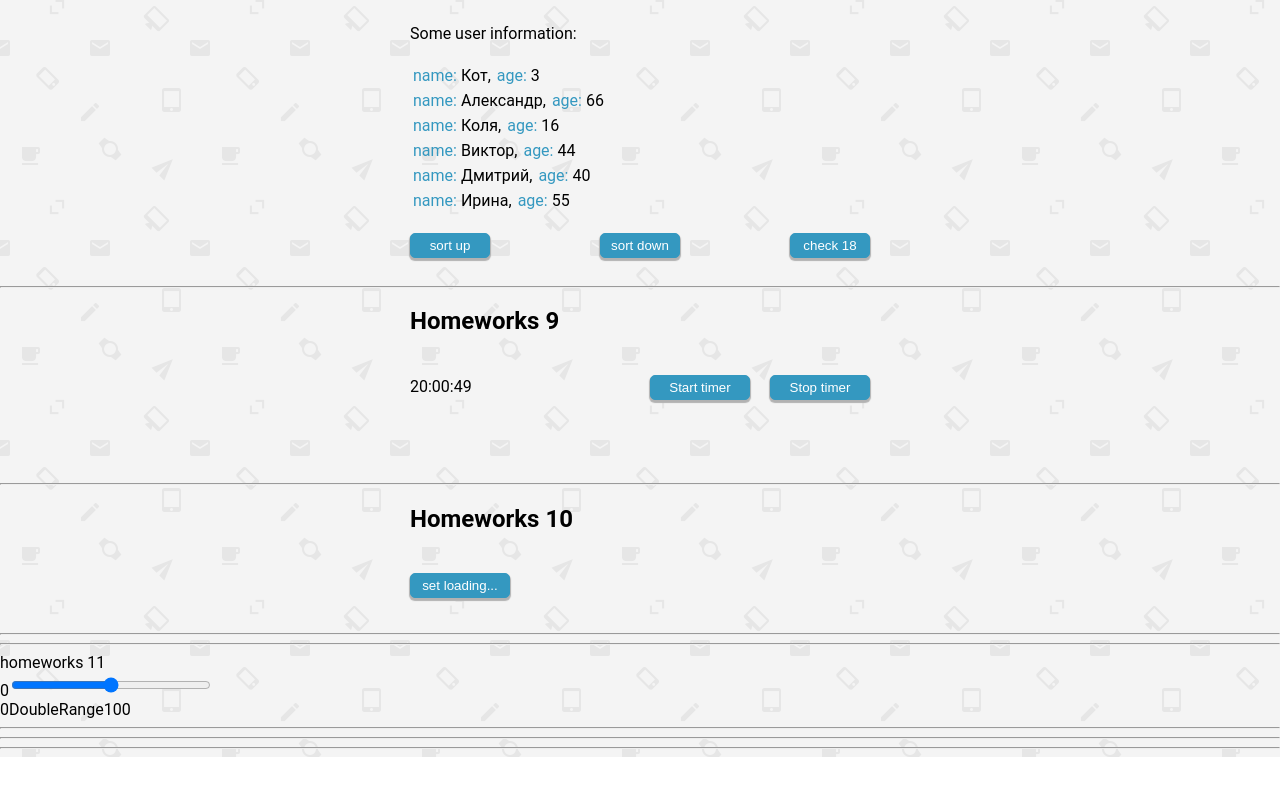
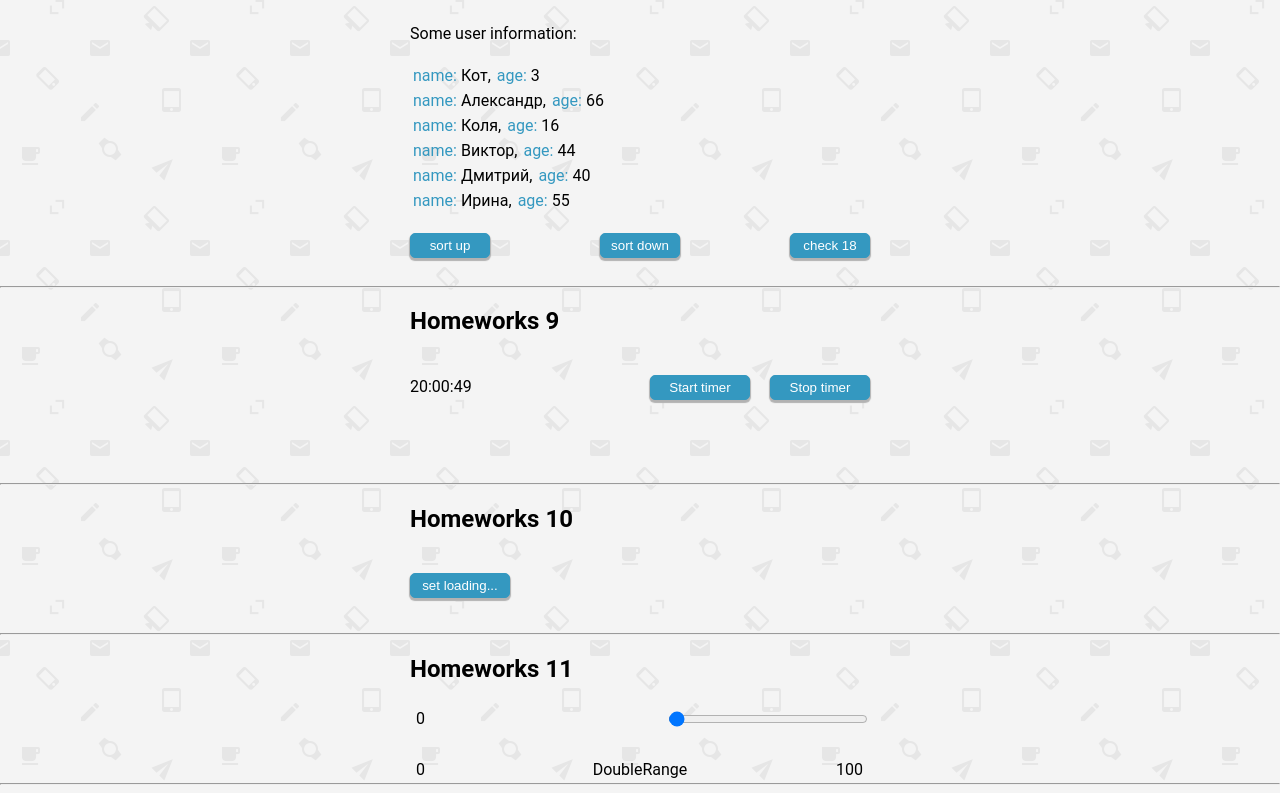
Before and after one commit to aivan3d66/tasksFromIgnat, a React (Create React App) app: page /#/junior in a window 1280 px wide. Shown: the part 410-1203 px from the top of the page. Before the commit the page ends 1167 px from the top, so only its background shows below. Built offline with nearby package versions, Linux system fonts and the light colour scheme.

Commit message:
add first SuperRange

```diff
--- a/src/p2-homeworks/h11/HW11.tsx
+++ b/src/p2-homeworks/h11/HW11.tsx
@@ -1,37 +1,36 @@
 import React, {useState} from 'react'
 import SuperRange from './common/c7-SuperRange/SuperRange'
 import SuperDoubleRange from './common/c8-SuperDoubleRange/SuperDoubleRange'
+import s from './HW11.module.css';
+
+const MIN_VALUE: number = 0;
+const MAX_VALUE: number = 100;
 
 function HW11() {
-    const [value1, setValue1] = useState(0)
-    const [value2, setValue2] = useState(100)
+  const [value1, setValue1] = useState<any>(MIN_VALUE)
+  const [value2, setValue2] = useState<any>(MAX_VALUE)
+
+  const onChangeRangeFirstHandler = (value: number) => setValue1(value);
+  // const onChangeRangeSecondHandler = (value: number) => setValue2(value);
 
   return (
-        <div>
-            <hr/>
-            homeworks 11
+    <div className={s.contentWrapper}>
+      <h2>Homeworks 11</h2>
 
       {/*should work (должно работать)*/}
-            <div>
+      <div className={s.rangeWrapper}>
         <span>{value1}</span>
         <SuperRange
-                    // сделать так чтоб value1 изменялось
+          defaultValue={value1}
+          onChangeRange={onChangeRangeFirstHandler}
         />
       </div>
 
-            <div>
+      <div className={s.rangeWrapper}>
         <span>{value1}</span>
-                <SuperDoubleRange
-                    // сделать так чтоб value1 и value2 изменялось
-                />
+        <SuperDoubleRange/>
         <span>{value2}</span>
       </div>
-
-            <hr/>
-            {/*для личного творчества, могу проверить*/}
-            {/*<AlternativeSuperRange/>*/}
-            {/*<AlternativeSuperDoubleRange/>*/}
-            <hr/>
     </div>
   )
 }
```
Lines whose indentation alone changed are shown as unchanged.
